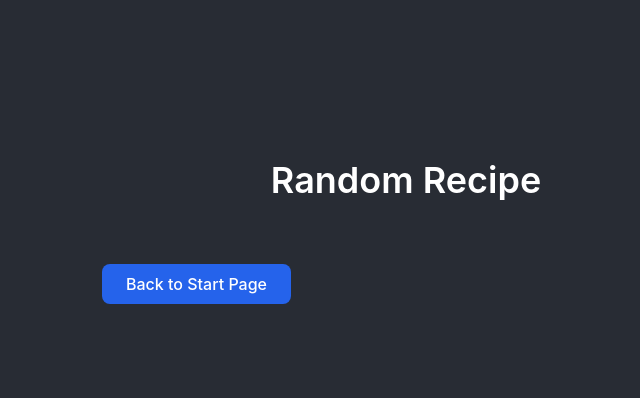
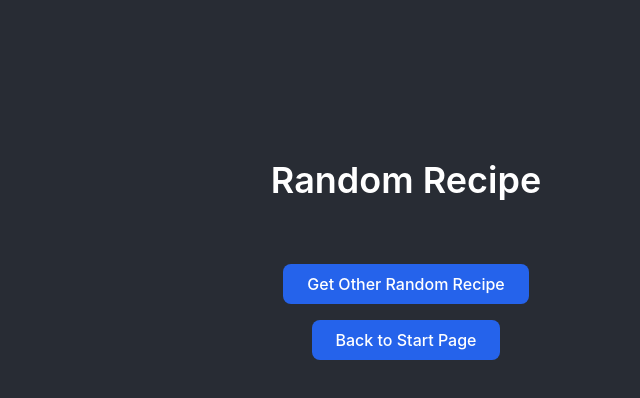
Before and after one commit to t1mzzz/recipe-query, a React (Create React App) app: page / in a window 1280 px wide. Both pictures are taken after typing "Sample" into the empty fields and a click on the button "Search". Shown: the top 398 px of the page, without its empty margins (234-874 px from the left). Built offline with nearby package versions, Linux system fonts and the light colour scheme; no server answers.

Commit message:
Add get other random recipe button

```diff
--- a/src/interfaces/recipe.ts
+++ b/src/interfaces/recipe.ts
@@ -23,11 +23,10 @@ interface Ingredient {
     image: string
 }
 
-export const initialRecipes: Recipe[] = []
-
 const initialMissedIngredients: Ingredient[] = [];
 
-export const initialRecipe = {
+
+export const initialRecipe: Recipe = {
     id: -1,
     title: "",
     image: "",
@@ -36,3 +35,5 @@ export const initialRecipe = {
     missedIngredientCount: -1,
     missedIngredients: initialMissedIngredients
 }
+
+export const initialRecipes: Recipe[] = []
--- a/src/pages/RecipePage.tsx
+++ b/src/pages/RecipePage.tsx
@@ -1,4 +1,4 @@
-import React, { ReactElement, useEffect, useState } from 'react';
+import React, { MouseEventHandler, ReactElement, useEffect, useState } from 'react';
 import { useNavigate, useLocation } from 'react-router-dom';
 import { API_KEY, FIND_BY_INGREDIENTS_URL } from '../constants';
 import { Recipe, initialRecipe, initialRecipes } from '../interfaces/recipe';
@@ -12,7 +12,7 @@ export default function RecipePage(): ReactElement {
 	const [recipes, setRecipes] = useState<Recipe[]>(initialRecipes);
 	const [recipeToDisplay, setRecipeToDisplay] = useState<Recipe>(initialRecipe);
 	const [recentIndex, setRecentIndex] = useState<number>(-1);
-	const [hasLoaded, setHasLoaded] = useState<boolean>(false);
+	const [isLoading, setIsLoading] = useState<boolean>(false);
 
 	/**
 	 * Generates a random integer from 0 to less than max.
@@ -54,56 +54,67 @@ export default function RecipePage(): ReactElement {
 	 *
 	 * @param ingredients The user's raw and unchanged input ingredients.
 	 */
-	const getRecipe = async (ingredients: String): Promise<void> => {
+	const getRecipe = (ingredients: String): void => {
 		const ingredientsString = splitIngredients(ingredients);
 
 		console.log(`${FIND_BY_INGREDIENTS_URL}?${API_KEY}&ingredients=${ingredientsString}&number=100`);
 
-		await fetch(`${FIND_BY_INGREDIENTS_URL}?${API_KEY}&ingredients=${ingredientsString}&number=100`)
+		fetch(`${FIND_BY_INGREDIENTS_URL}?${API_KEY}&ingredients=${ingredientsString}&number=100`)
 			.then((response: Response) => response.json())
 			.then((data: Recipe[]) => {
+				console.log(data);
 				setRecipes(data);
-				console.log("RECIPES", recipes)
-				setHasLoaded(true);
 			})
+			.catch((error) => {
+        console.log(error);
+      });
 	};
 
 	/**
 	 * Fetches recipe data upon startup.
 	 */
-	useEffect(() => {
-		if (location.state != null) {
+	useEffect(() => { // useEffect hook
+		// setTimeout(() => { // simulate a delay
+			// setIsLoading(true);
 		getRecipe(location.state.query);
 		console.log(recipes)
-		}
-	}, []);
+		// }, 2000);
+	}, [location.state.query]);
 
 	/**
 	 * Setting initial index of recipe to display and recipe to display.
 	 */
 	useEffect(() => {
-		if (hasLoaded) {
 		setRecentIndex(getRandomInt(recipes.length));
 		setRecipeToDisplay(recipes[recentIndex]);
-			console.log("RECIPE TO DISPAY", recipeToDisplay);
-		}
-	}, [hasLoaded])
+		console.log("RECIPE TO DISPLAY", recipeToDisplay);
+		setIsLoading(false);
+	}, [recipes])
 
   return (
 		location.state != null
-			? <div className="min-h-screen min-w-screen bg-[#282c34] flex flex-col px-20 py-40 space-y-4 text-white">
+			? isLoading
+				? <div>
+					LOADING
+				</div>
+				: <div className="min-h-screen min-w-screen bg-[#282c34] flex flex-col px-20 py-40 space-y-4 text-white">
 						<div className="grid place-items-center">
 							<h2 className="text-4xl font-semibold">
 								Random Recipe
 							</h2>
 						</div>
 						<div className="grid place-items-center">
-						{recipeToDisplay.title ?? ''}
+							{recipeToDisplay != undefined ? recipeToDisplay.title : ''}
 							<div className="m-4">
-							<img src={recipeToDisplay.image} alt={recipeToDisplay.title ?? ''}/>
+								<img src={recipeToDisplay != undefined ? recipeToDisplay.image : ''} alt={recipeToDisplay != undefined ? recipeToDisplay.title : ''}/>
 							</div>
 						</div>
-					<div className="px-64">
+						<div className="grid place-items-center">
+							<GenerateNewRecipe setNewRecipe={() => {
+								setRecipeToDisplay(recipes[getRandomInt(recipes.length)]);
+							}}/>
+						</div>
+						<div className="grid place-items-center">
 							<ButtonToStartPage/>
 						</div>
 					</div>
@@ -116,6 +127,21 @@ export default function RecipePage(): ReactElement {
 					</div>
 				</div>
   );
+}
+
+/**
+ *
+ * @returns A button that generates another random recipe with current ingredients on click
+ */
+function GenerateNewRecipe({setNewRecipe}: any): ReactElement {
+	return (
+		<div
+			className="w-fit rounded-lg text-white px-6 py-2 bg-blue-600 hover:bg-blue-700 focus:ring-4 focus:outline-none focus:ring-blue-800 font-medium cursor-pointer grid place-items-center"
+			onClick={setNewRecipe}
+		>
+			Get Other Random Recipe
+		</div>
+	)
 }
 
 function ButtonToStartPage(): ReactElement {
```
Lines whose indentation alone changed are shown as unchanged.
